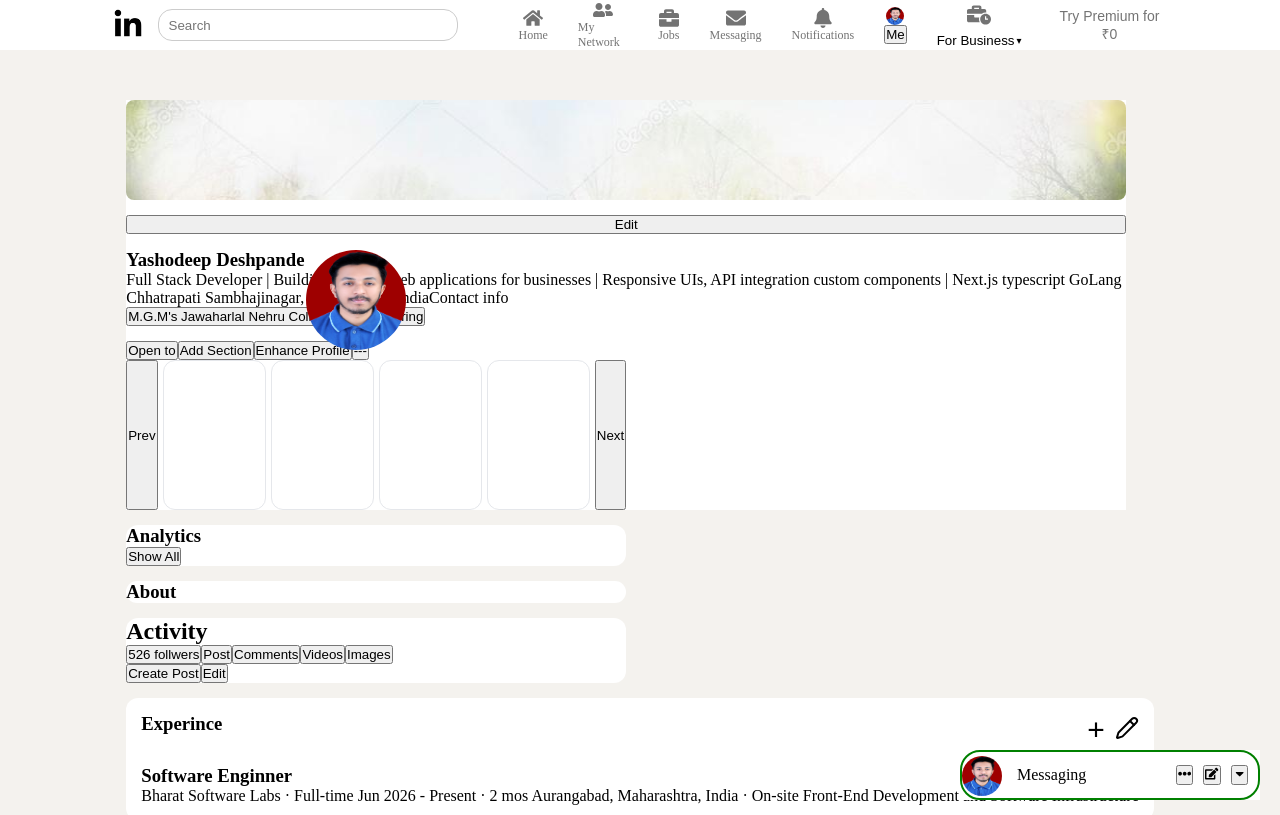
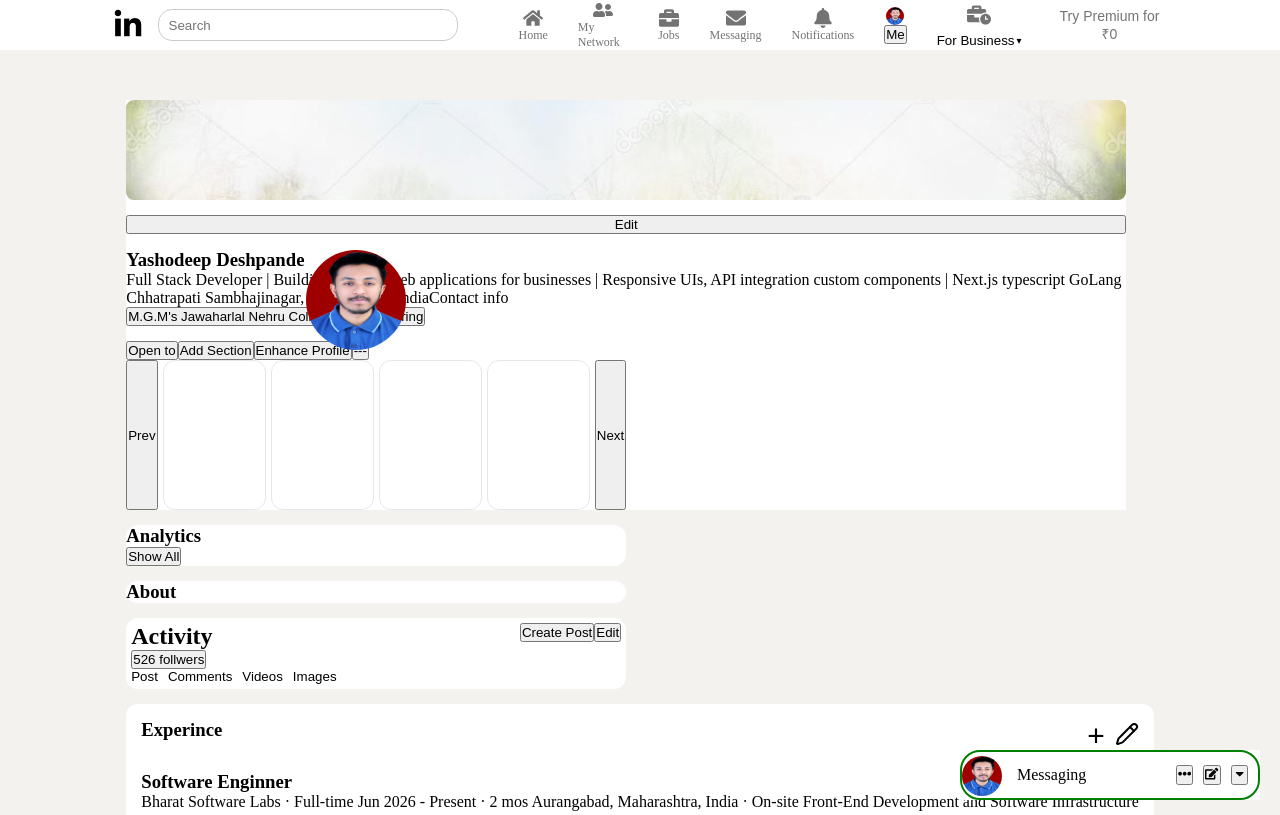
Before and after one commit to Yashodeep928/LinkedInClone, a React (Vite) app in the folder LinkedInFrontend/: page /profile in a window 1280 px wide. Shown: the top 815 px of the page. Built offline with nearby package versions, Linux system fonts and the light colour scheme.

Commit message:
Started working on the button group of Activity section

```diff
--- a/LinkedInFrontend/src/pages/profile/profile.css
+++ b/LinkedInFrontend/src/pages/profile/profile.css
@@ -57,13 +57,6 @@
 
 }
 
-.profile-activity{
-    background-color: white;
-    width: 500px;
-    border-radius: 12px ;
-
-}
-
 .profile-carousel{
      background-color: white;
      display: flex;
@@ -73,11 +66,32 @@
 
 }
 
-/* .activity-header-info{
+.profile-activity{
+    background-color: white;
+    width: 500px;
+    border-radius: 12px ;
+    padding:5px;
+}
+
+.activity-header{
     display:flex;
     justify-content:space-between;
+}
+.activity-header-info{
+    display:flex;
     flex-direction:column;
-} */
+    align-items:flex-start;
+}
+
+.activity-header-info-btn-group{
+    display:flex;
+    gap:10px;
+}
+
+.activity-header-info-btn-group button{
+    background-color:transparent;
+    border:none;
+}
 
 .profile-experince{
     padding:15px;
--- a/LinkedInFrontend/src/pages/profile/profile.tsx
+++ b/LinkedInFrontend/src/pages/profile/profile.tsx
@@ -63,12 +63,19 @@
           <div className="activity-header">
 
             <div className="activity-header-info">
+
               <h2>Activity</h2>
               <button>526 follwers</button>
-              <button>Post</button>
-              <button>Comments</button>
-              <button>Videos</button>
-              <button>Images</button>
+
+              <div className="activity-header-info-btn-group">
+
+                <button>Post</button>
+                <button>Comments</button>
+                <button>Videos</button>
+                <button>Images</button>
+
+              </div>
+
 
             </div>
 
```
